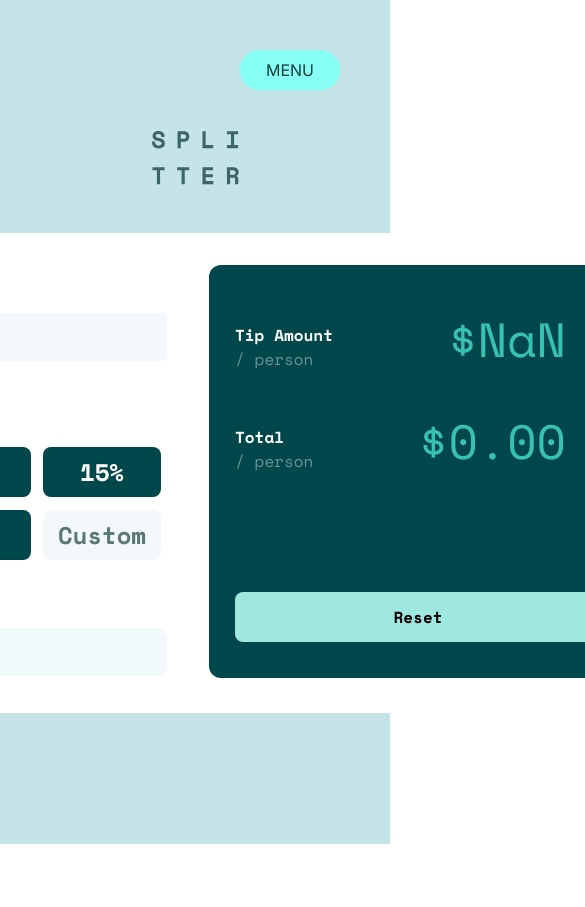
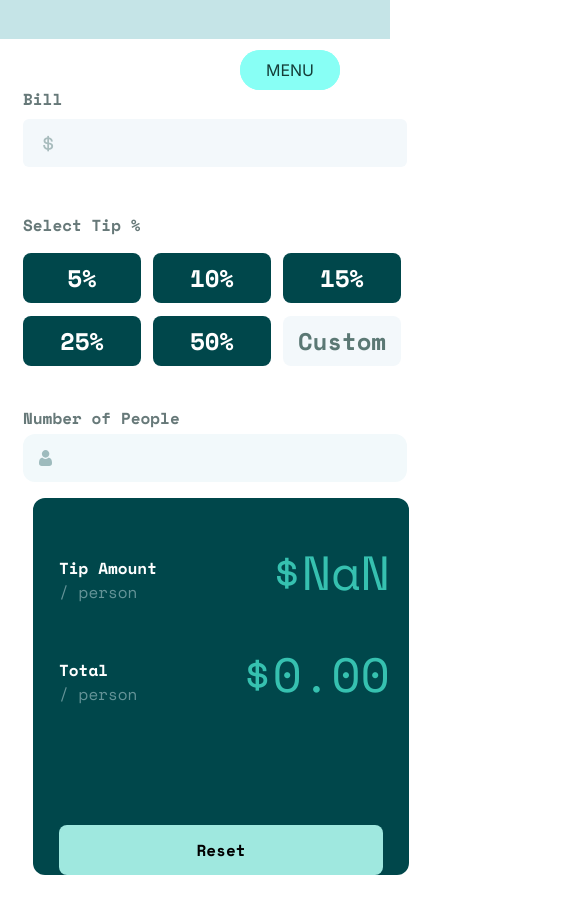
Before and after one commit to AntGa/FrontEndMentor-Submissions, a React (Vite) app: page /#/TipsCalculator in a window 390 px wide. Shown: the top 907 px of the page, 585 px wide, since content can reach past the window. Before the commit the page ends 844 px from the top, so only its background shows below. Built offline with nearby package versions, Linux system fonts and the light colour scheme.

Commit message:
Added "responsiveness" to the calculator

```diff
--- a/src/Pages/Submissions/TipsCalculator/TipsCalculator.tsx
+++ b/src/Pages/Submissions/TipsCalculator/TipsCalculator.tsx
@@ -63,8 +63,8 @@ function TipsCalculator() {
     <Layout>
       <div className="SpaceMono flex h-dvh w-dvw flex-col items-center justify-center bg-[#C5E4E7]">
         <img src="TipsCalculator/logo.svg" className="mb-[48px]"></img>
-        <div className="flex h-[480px] w-[920px] justify-between rounded-3xl bg-white p-8">
-          <div className="h-[413px] w-[418px] items-center p-4">
+        <div className="flex h-[480px] w-[920px] justify-between rounded-3xl bg-white p-8 max-sm:h-[1000px] max-sm:w-[440px] max-sm:flex-col">
+          <div className="h-[413px] w-[418px] items-center p-4 max-sm:h-full max-sm:w-full">
             <p className="font-semibold text-[#677979]">Bill</p>
             <div
               className={`mt-2 flex h-[48px] w-[384px] items-center justify-between rounded-md bg-[#F3F8FB] p-[18px] ${
@@ -136,7 +136,7 @@ function TipsCalculator() {
               ></input>
             </div>
           </div>
-          <div className="mx-[26px] flex h-[413px] w-[418px] flex-col rounded-xl bg-[#00474B] px-[26px]">
+          <div className="mx-[26px] flex h-[413px] w-[418px] flex-col rounded-xl bg-[#00474B] px-[26px] max-sm:h-full max-sm:w-full">
             <div className="mt-[58px] flex h-11 w-[331px] justify-between">
               <div className="flex-col">
                 <p className="font-semibold text-white">Tip Amount</p>
```
